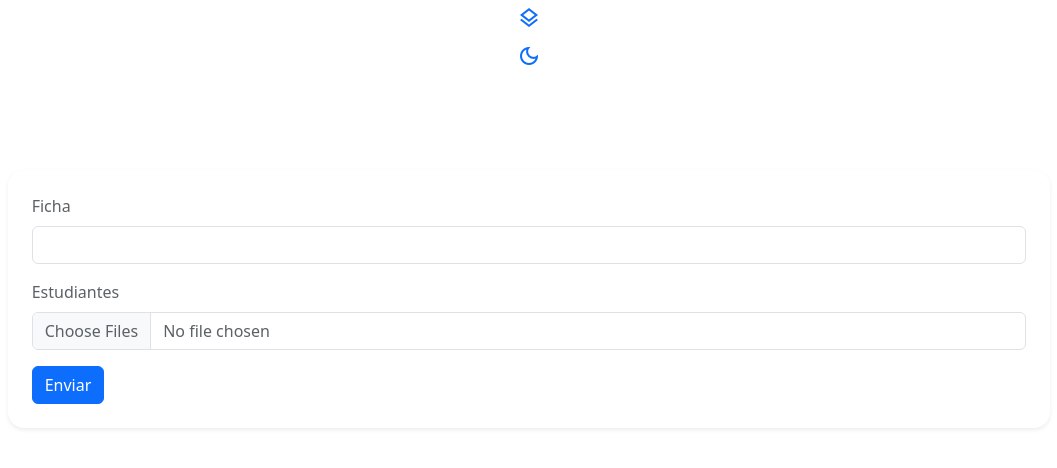
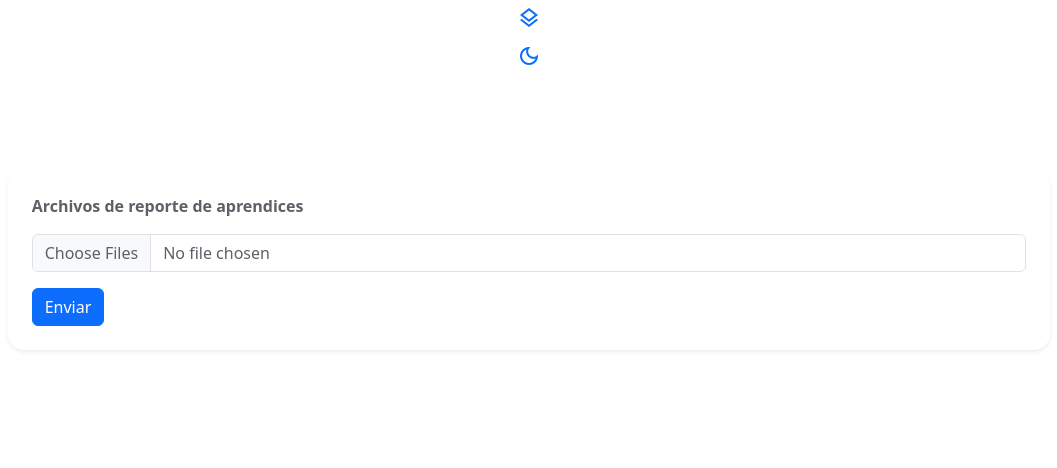
Before and after one commit to ingdanielbs/schedule, a Flask app: template templates/courses/uploadStudents.html in a window 1280 px wide. Shown: the part 228-696 px from the top of the page, without its empty margins (111-1168 px from the left). Run offline with Flask 3, Linux system fonts and the light colour scheme; the template is opened without the code that fills it, so the values that code supplies are empty; grey boxes labelled with a size stand in for pictures from a placeholder-image service; some libraries are stand-ins or nearby versions.

Commit message:
Add upload_students link to navigation bar and update uploadStudents.html form

```diff
--- a/templates/base.html
+++ b/templates/base.html
@@ -97,6 +97,9 @@
                 <a class="nav-link" href="{{ url_for('users') }}" data-bs-toggle="tooltip"
                     data-bs-placement="right" title="Usuarios"><i
                         class="material-icons-outlined">group</i></a>
+                <a class="nav-link" href="{{ url_for('upload_students') }}" data-bs-toggle="tooltip"
+                        data-bs-placement="right" title="Subir info estudiantes"><i
+                            class="material-icons-outlined">upload_file</i></a>
                 {% endif %}
                 <!-- <a class="nav-link" href="ecommerce-products.html"><i class="material-icons-outlined" title="Actualizar juicios">update</i></a> -->
                 <!-- <a class="nav-link" href="javascript:;"><i class="material-icons-outlined">poll</i></a> -->
--- a/templates/courses/uploadStudents.html
+++ b/templates/courses/uploadStudents.html
@@ -9,11 +9,7 @@
                 <form action="" method="post" enctype="multipart/form-data">
                     {{ csrf_token }}
                     <div class="mb-3">
-                        <label for="" class="form-label">Ficha</label>
-                        <input type="text" class="form-control" name="code_course" id="" aria-describedby="helpId" placeholder="" />
-                    </div>
-                    <div class="mb-3">
-                        <label for="" class="form-label">Estudiantes</label>
+                        <label for="" class="form-label fw-bold mb-3">Archivos de reporte de aprendices</label>
                         <input type="file" class="form-control" name="files" id="" aria-describedby="helpId" placeholder="" multiple />
                     </div>
                     <button type="submit" class="btn btn-primary">Enviar</button>
```
